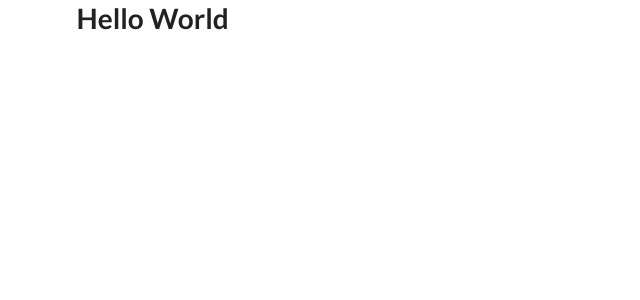
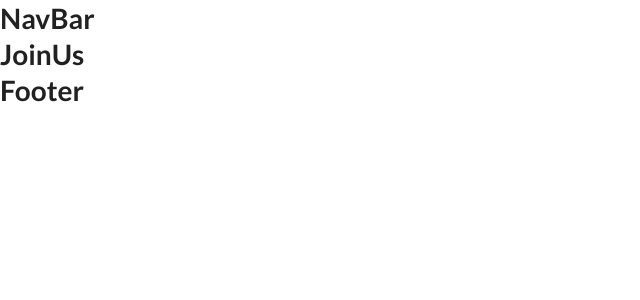
Before and after one commit to Ericlkl/Music-School, a React (Create React App) app in the folder client/: page /joinus in a window 1280 px wide. Shown: the top 300 px of the page, without its empty margins (0-640 px from the left). Built offline with nearby package versions, Linux system fonts and the light colour scheme.

Commit message:
most of the page created, router setup

```diff
--- /dev/null
+++ b/client/src/Components/AboutUs.js
@@ -0,0 +1,13 @@
+import React, {Component} from 'react';
+
+class JoinUs extends Component{
+    render(){
+        return(
+            <div>
+                <h1>JoinUs</h1>
+            </div>
+        )
+    }
+}
+
+export default JoinUs;
--- a/client/src/Components/App.js
+++ b/client/src/Components/App.js
@@ -1,11 +1,33 @@
 import React, { Component } from 'react';
+import { BrowserRouter, Route , Switch} from 'react-router-dom'
+import NavBar from './NavBar';
+import Footer from './Footer';
+import Home from './Home';
+import Events from './Events';
+import Teachers from './Teachers';
+import Instrument from './Instrument';
+import Courses from './Courses';
+import AboutUs from './AboutUs';
+import JoinUs from './JoinUs';
 
 class App extends Component {
   render() {
     return (
-      <div className="ui container">
-        <h1>Hello World</h1>
+      <BrowserRouter>
+      <div>
+        <NavBar/>
+        <Switch>
+          <Route path="/" exact component={Home} />
+          <Route path="/events" component={Events}/>
+          <Route path="/teachers" component={Teachers}/>
+          <Route path="/instrument" component={Instrument}/>
+          <Route path="/course" component={Courses}/>
+          <Route path="/aboutus" component={AboutUs}/>
+          <Route path="/joinus" component={JoinUs}/>
+        </Switch>
+        <Footer/>
       </div>
+      </BrowserRouter>
     );
   }
 }
--- /dev/null
+++ b/client/src/Components/Courses.js
@@ -0,0 +1,13 @@
+import React, {Component} from 'react';
+
+class Courses extends Component{
+    render(){
+        return(
+            <div>
+                <h1>Courses</h1>
+            </div>
+        )
+    }
+}
+
+export default Courses;
--- /dev/null
+++ b/client/src/Components/Events.js
@@ -0,0 +1,13 @@
+import React, {Component} from 'react';
+
+class Events extends Component{
+    render(){
+        return(
+            <div>
+                <h1>Events</h1>
+            </div>
+        )
+    }
+}
+
+export default Events;
--- /dev/null
+++ b/client/src/Components/Footer.js
@@ -0,0 +1,13 @@
+import React, {Component} from 'react';
+
+class Footer extends Component{
+    render(){
+        return(
+            <div>
+                <h1>Footer</h1>
+            </div>
+        )
+    }
+}
+
+export default Footer;
--- /dev/null
+++ b/client/src/Components/Home.js
@@ -0,0 +1,13 @@
+import React, {Component} from 'react';
+
+class Home extends Component{
+    render(){
+        return(
+            <div>
+                <h1>Home</h1>
+            </div>
+        )
+    }
+}
+
+export default Home;
--- /dev/null
+++ b/client/src/Components/Instrument.js
@@ -0,0 +1,13 @@
+import React, {Component} from 'react';
+
+class Instrument extends Component{
+    render(){
+        return(
+            <div>
+                <h1>Instrument</h1>
+            </div>
+        )
+    }
+}
+
+export default Instrument;
--- /dev/null
+++ b/client/src/Components/JoinUs.js
@@ -0,0 +1,13 @@
+import React, {Component} from 'react';
+
+class JoinUs extends Component{
+    render(){
+        return(
+            <div>
+                <h1>JoinUs</h1>
+            </div>
+        )
+    }
+}
+
+export default JoinUs;
--- /dev/null
+++ b/client/src/Components/NavBar.js
@@ -0,0 +1,13 @@
+import React, {Component} from 'react';
+
+class NavBar extends Component{
+    render(){
+        return(
+            <div>
+                <h1>NavBar</h1>
+            </div>
+        )
+    }
+}
+
+export default NavBar;
--- /dev/null
+++ b/client/src/Components/Teachers.js
@@ -0,0 +1,13 @@
+import React, {Component} from 'react';
+
+class Teachers extends Component{
+    render(){
+        return(
+            <div>
+                <h1>Teachers</h1>
+            </div>
+        )
+    }
+}
+
+export default Teachers;
```
